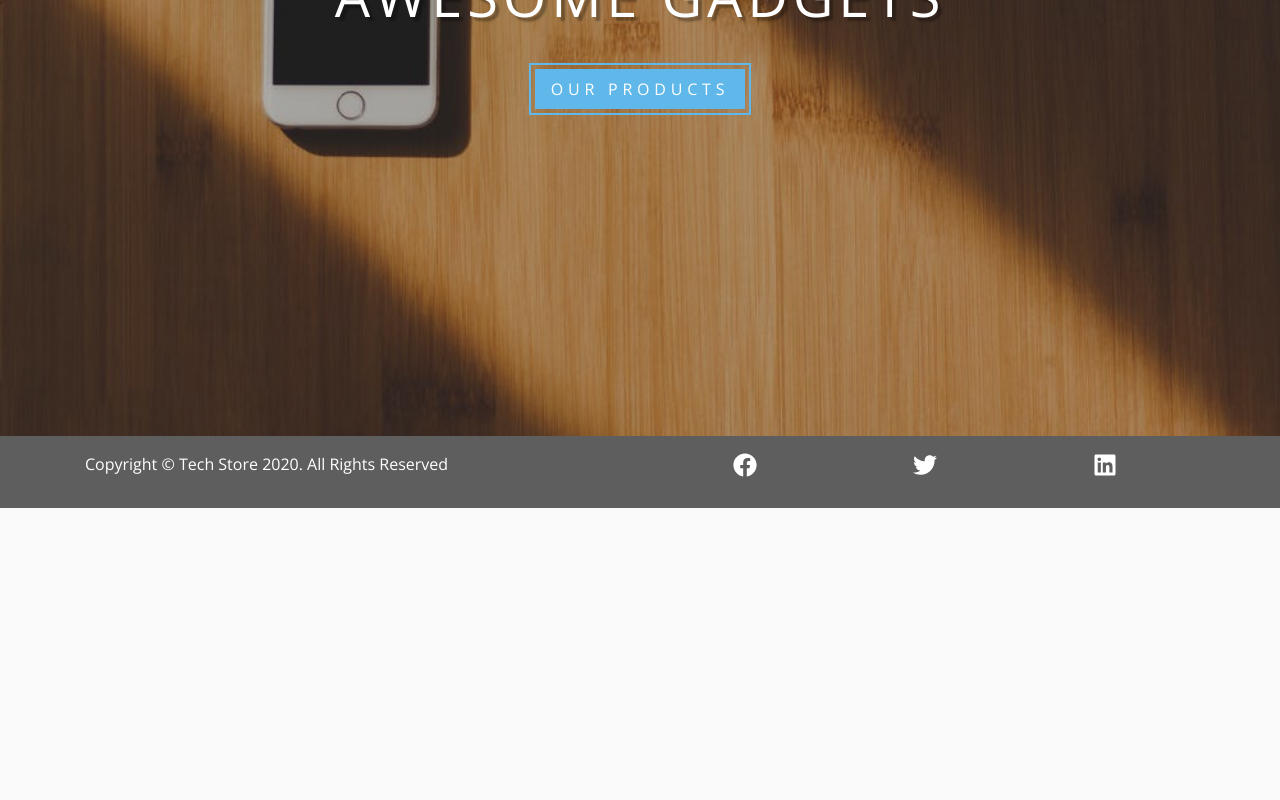
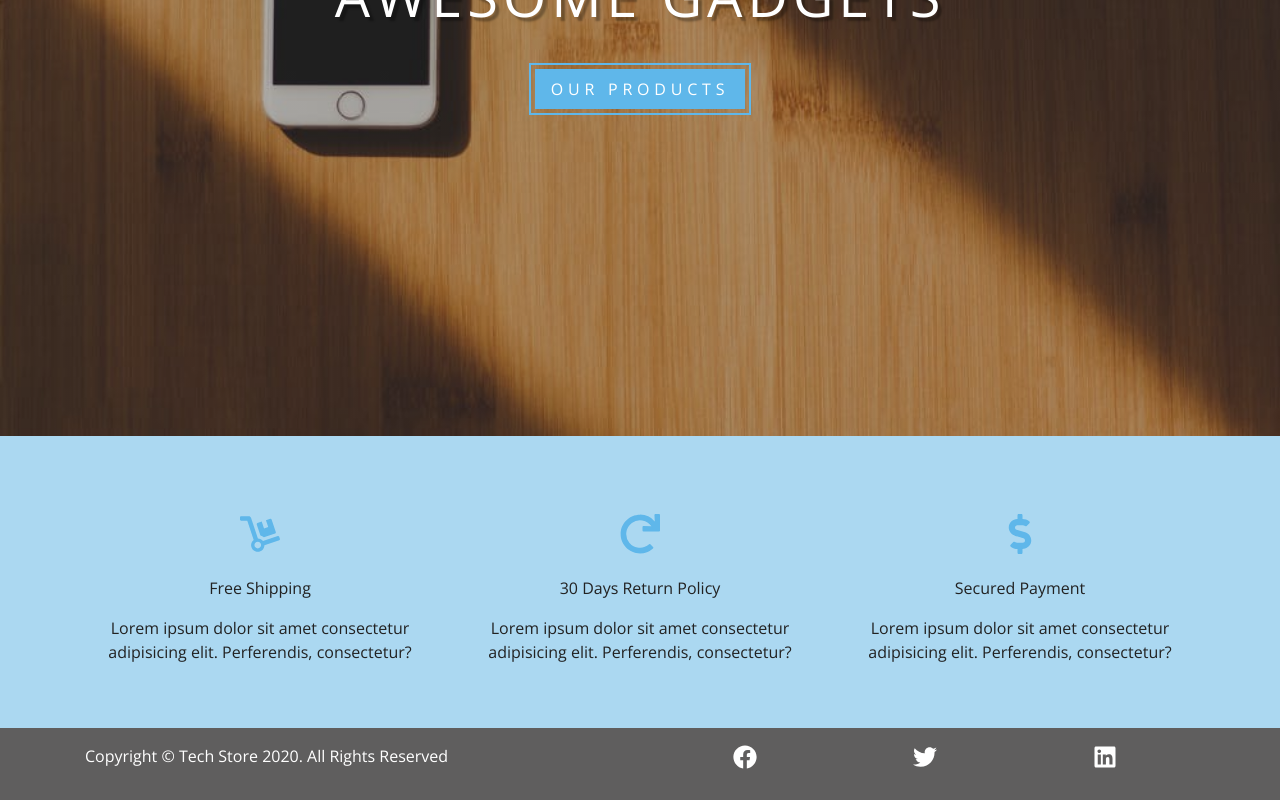
Before and after one commit to res0lution/TechStore, a React (Create React App) app: page / in a window 1280 px wide. Shown: the part 425-1225 px from the top of the page. Before the commit the page ends 933 px from the top, so only its background shows below. Built offline with nearby package versions, Linux system fonts and the light colour scheme.

Commit message:
Created Services section

```diff
--- /dev/null
+++ b/src/components/HomePage/Featured.jsx
@@ -0,0 +1,9 @@
+import React from 'react'
+
+export const Featured = () => {
+  return (
+    <div>
+
+    </div>
+  )
+}
--- /dev/null
+++ b/src/components/HomePage/Services.jsx
@@ -0,0 +1,63 @@
+import React, { useState } from "react";
+import { FaDolly, FaRedo, FaDollarSign } from "react-icons/fa";
+import styled from "styled-components";
+
+export const Services = () => {
+  const services = [
+    {
+      id: 1,
+      icon: <FaDolly />,
+      title: "Free shipping",
+      text:
+        "Lorem ipsum dolor sit amet consectetur adipisicing elit. Perferendis, consectetur?",
+    },
+    {
+      id: 2,
+      icon: <FaRedo />,
+      title: "30 days return policy",
+      text:
+        "Lorem ipsum dolor sit amet consectetur adipisicing elit. Perferendis, consectetur?",
+    },
+    {
+      id: 3,
+      icon: <FaDollarSign />,
+      title: "Secured payment",
+      text:
+        "Lorem ipsum dolor sit amet consectetur adipisicing elit. Perferendis, consectetur?",
+    },
+  ];
+
+  return (
+    <ServicesWrapper className="py-5">
+      <div className="container">
+        <div className="row">
+          {services.map((item) => (
+            <div
+              className="col-10 mx-auto col-sm-6 col-md-4 text-center my-3"
+              key={item.id}
+            >
+              <div className="service-icon">{item.icon}</div>
+
+              <div className="mt-3 text-capitalize">{item.title}</div>
+
+              <div className="mt-3">{item.text}</div>
+            </div>
+          ))}
+        </div>
+      </div>
+    </ServicesWrapper>
+  );
+};
+
+const ServicesWrapper = styled.section`
+  background: rgba(95, 183, 234, 0.5);
+
+  .service-icon {
+    color: var(--primaryColor) !important;
+    font-size: 2.5rem;
+  }
+
+  p {
+    color: var(--darkGrey);
+  }
+`;
--- a/src/pages/HomePage.jsx
+++ b/src/pages/HomePage.jsx
@@ -1,27 +1,21 @@
 import React from "react";
 import { Link } from "react-router-dom";
 
-import { ProductConsumer } from "../context/context";
 import { Hero } from "../components/Hero";
+import { Services } from "../components/HomePage/Services";
+import { Featured } from "../components/HomePage/Featured";
 
 export const HomePage = () => {
   return (
     <>
-      <ProductConsumer>
-        {(value) => {
-          return (
-            <Hero title="Awesome gadgets" max="true">
-              <Link
-                className="main-link"
-                style={{ margin: "2rem" }}
-                to="/products"
-              >
-                Our products
-              </Link>
-            </Hero>
-          );
-        }}
-      </ProductConsumer>
+      <Hero title="Awesome gadgets" max="true">
+        <Link className="main-link" style={{ margin: "2rem" }} to="/products">
+          Our products
+        </Link>
+      </Hero>
+
+      <Services />
+      <Featured />
     </>
   );
 };
```
